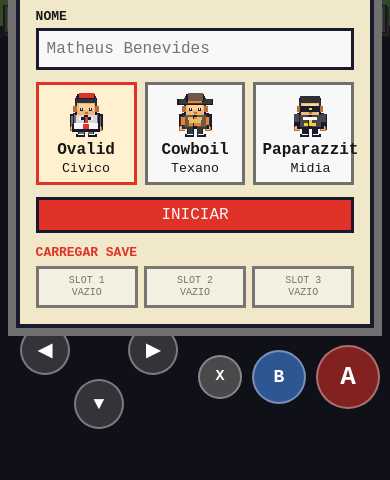
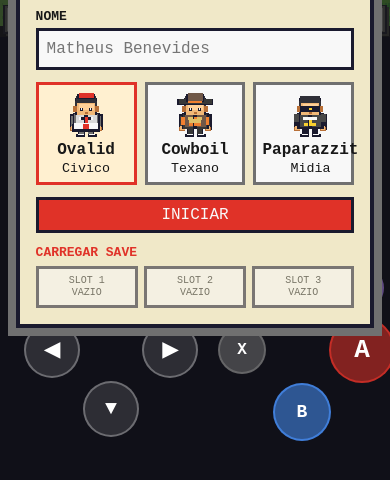
Before and after one commit to rafael-adrianosilva/projetoKirkdon, a plain HTML site: page index.html in a window 390 px wide. Shown: the part 182-662 px from the top of the page. Drawn offline with Linux system fonts and the light colour scheme.

Commit message:
att mobile

```diff
--- a/styles.css
+++ b/styles.css
@@ -262,17 +262,17 @@ input {
     align-items: center;
     width: 100%;
     max-width: min(100vw, 177.7778vh);
-    padding: 8px 16px;
+    padding: 10px 24px;
     gap: 20px;
   }
 }
 
 /* Shared button base */
 .dpad-btn, .action-btn {
-  width: 48px;
-  height: 48px;
-  background: rgba(255, 255, 255, 0.15);
-  border: 2px solid rgba(255, 255, 255, 0.35);
+  width: 52px;
+  height: 52px;
+  background: rgba(255, 255, 255, 0.12);
+  border: 2px solid rgba(255, 255, 255, 0.3);
   color: white;
   border-radius: 50%;
   display: flex;
@@ -287,42 +287,46 @@ input {
 }
 
 .dpad-btn:active, .action-btn:active {
-  background: rgba(255, 255, 255, 0.5);
-  transform: scale(0.92);
+  background: rgba(255, 255, 255, 0.45);
+  transform: scale(0.9);
 }
 
-/* D-Pad */
+/* ── D-Pad ── */
 .dpad {
   pointer-events: auto;
-  display: flex;
-  flex-direction: column;
-  align-items: center;
-  gap: 4px;
-}
-
-.dpad-mid {
-  display: flex;
-  align-items: center;
-  gap: 4px;
-}
-
-.dpad-center {
-  width: 48px;
-  height: 48px;
-}
-
-/* Action buttons – 3-column grid */
-.action-buttons {
-  pointer-events: auto;
   display: grid;
-  grid-template-columns: repeat(3, auto);
-  grid-template-rows: auto auto;
-  gap: 10px;
+  grid-template-columns: 52px 52px 52px;
+  grid-template-rows: 52px 52px 52px;
+  gap: 2px;
   justify-items: center;
   align-items: center;
 }
 
-/* Remove all old absolute positioning */
+.dpad-btn.up    { grid-column: 2; grid-row: 1; }
+.dpad-btn.left  { grid-column: 1; grid-row: 2; }
+.dpad-btn.right { grid-column: 3; grid-row: 2; }
+.dpad-btn.down  { grid-column: 2; grid-row: 3; }
+
+.dpad-mid {
+  display: contents;
+}
+
+.dpad-center {
+  display: none;
+}
+
+/* ── Action buttons – diamond layout like a controller ── */
+.action-buttons {
+  pointer-events: auto;
+  display: grid;
+  grid-template-columns: 46px 58px 46px;
+  grid-template-rows: 46px 62px 46px;
+  gap: 4px;
+  justify-items: center;
+  align-items: center;
+}
+
+/* Reset old positioning */
 .action-btn.a,
 .action-btn.b,
 .action-btn.x,
@@ -333,65 +337,77 @@ input {
   margin: 0;
 }
 
+/* A = right (main action, biggest) */
 .action-btn.a {
-  width: 60px;
-  height: 60px;
+  width: 62px;
+  height: 62px;
   background: rgba(224, 50, 40, 0.55);
+  border-color: rgba(224, 50, 40, 0.7);
   font-size: 24px;
   grid-column: 3;
   grid-row: 2;
 }
 
+/* B = center-bottom (secondary action) */
 .action-btn.b {
-  width: 52px;
-  height: 52px;
+  width: 54px;
+  height: 54px;
   background: rgba(72, 144, 248, 0.55);
+  border-color: rgba(72, 144, 248, 0.7);
   grid-column: 2;
-  grid-row: 2;
+  grid-row: 3;
 }
 
+/* X = left (back) */
 .action-btn.x {
-  width: 44px;
-  height: 44px;
-  background: rgba(120, 120, 120, 0.55);
+  width: 46px;
+  height: 46px;
+  background: rgba(120, 120, 120, 0.5);
+  border-color: rgba(120, 120, 120, 0.65);
   color: #fff;
   font-size: 15px;
   grid-column: 1;
   grid-row: 2;
 }
 
+/* Menu = center-top */
 .action-btn.menu {
-  width: 44px;
-  height: 44px;
-  background: rgba(248, 208, 48, 0.55);
+  width: 46px;
+  height: 46px;
+  background: rgba(248, 208, 48, 0.5);
+  border-color: rgba(248, 208, 48, 0.65);
   color: #181818;
-  font-size: 15px;
-  grid-column: 3;
-  grid-row: 1;
-}
-
-.action-btn.bag {
-  width: 44px;
-  height: 44px;
-  background: rgba(64, 184, 64, 0.55);
-  color: #fff;
   font-size: 15px;
   grid-column: 2;
   grid-row: 1;
 }
 
-.action-btn.party {
-  width: 44px;
-  height: 44px;
-  background: rgba(112, 88, 152, 0.55);
+/* Bag = top-left */
+.action-btn.bag {
+  width: 42px;
+  height: 42px;
+  background: rgba(64, 184, 64, 0.5);
+  border-color: rgba(64, 184, 64, 0.65);
   color: #fff;
-  font-size: 15px;
+  font-size: 14px;
   grid-column: 1;
   grid-row: 1;
 }
 
+/* Party = top-right */
+.action-btn.party {
+  width: 42px;
+  height: 42px;
+  background: rgba(112, 88, 152, 0.5);
+  border-color: rgba(112, 88, 152, 0.65);
+  color: #fff;
+  font-size: 14px;
+  grid-column: 3;
+  grid-row: 1;
+}
+
 /* ═══════════════════════════════════════════
-   LANDSCAPE MOBILE – controls beside the game
+   LANDSCAPE MOBILE – controls on the sides
    ═══════════════════════════════════════════ */
 @media (pointer: coarse) and (orientation: landscape),
        (max-height: 500px) and (orientation: landscape) {
@@ -407,20 +423,18 @@ input {
   }
 
   .game-wrap {
-    /* Shrink game to leave room for controls on the sides */
-    width: min(calc(100vw - 240px), 177.7778vh);
-    height: min(100vh, calc((100vw - 240px) * 0.5625));
+    width: min(calc(100vw - 280px), 177.7778vh);
+    height: min(100vh, calc((100vw - 280px) * 0.5625));
     flex-shrink: 0;
   }
 
   .mobile-controls {
-    /* In landscape: position absolutely across the full viewport */
     position: fixed;
     inset: 0;
     display: flex !important;
     justify-content: space-between;
     align-items: center;
-    padding: 10px 12px;
+    padding: 0 10px;
     max-width: none;
     width: 100%;
     pointer-events: none;
@@ -430,15 +444,24 @@ input {
     pointer-events: auto;
   }
 
-  .dpad-btn, .action-btn {
-    width: 42px;
-    height: 42px;
+  /* Scale down D-pad for landscape */
+  .dpad {
+    grid-template-columns: 44px 44px 44px;
+    grid-template-rows: 44px 44px 44px;
+    gap: 2px;
+  }
+
+  .dpad-btn {
+    width: 44px;
+    height: 44px;
     font-size: 16px;
   }
 
-  .dpad-center {
-    width: 42px;
-    height: 42px;
+  /* Scale down action buttons for landscape */
+  .action-buttons {
+    grid-template-columns: 40px 50px 40px;
+    grid-template-rows: 40px 54px 40px;
+    gap: 3px;
   }
 
   .action-btn.a {
@@ -448,21 +471,22 @@ input {
   }
 
   .action-btn.b {
-    width: 46px;
-    height: 46px;
+    width: 48px;
+    height: 48px;
   }
 
   .action-btn.x,
-  .action-btn.menu,
-  .action-btn.bag,
-  .action-btn.party {
-    width: 38px;
-    height: 38px;
+  .action-btn.menu {
+    width: 40px;
+    height: 40px;
     font-size: 13px;
   }
 
-  .action-buttons {
-    gap: 8px;
+  .action-btn.bag,
+  .action-btn.party {
+    width: 36px;
+    height: 36px;
+    font-size: 12px;
   }
 
   .controls {
@@ -493,35 +517,54 @@ input {
     justify-content: space-between;
     align-items: center;
     width: 100%;
-    padding: 12px 20px;
+    padding: 16px 24px;
     flex: 1;
     max-width: none;
   }
 
-  .dpad-btn, .action-btn {
-    width: 50px;
-    height: 50px;
-    font-size: 18px;
+  /* Larger D-pad for portrait */
+  .dpad {
+    grid-template-columns: 56px 56px 56px;
+    grid-template-rows: 56px 56px 56px;
+    gap: 3px;
   }
 
-  .dpad-center {
-    width: 50px;
-    height: 50px;
+  .dpad-btn {
+    width: 56px;
+    height: 56px;
+    font-size: 20px;
+  }
+
+  /* Larger action buttons for portrait */
+  .action-buttons {
+    grid-template-columns: 48px 62px 48px;
+    grid-template-rows: 48px 66px 48px;
+    gap: 5px;
   }
 
   .action-btn.a {
-    width: 64px;
-    height: 64px;
+    width: 66px;
+    height: 66px;
     font-size: 26px;
   }
 
   .action-btn.b {
-    width: 54px;
-    height: 54px;
+    width: 58px;
+    height: 58px;
   }
 
-  .action-buttons {
-    gap: 10px;
+  .action-btn.x,
+  .action-btn.menu {
+    width: 48px;
+    height: 48px;
+    font-size: 16px;
+  }
+
+  .action-btn.bag,
+  .action-btn.party {
+    width: 44px;
+    height: 44px;
+    font-size: 14px;
   }
 
   .controls {
```
